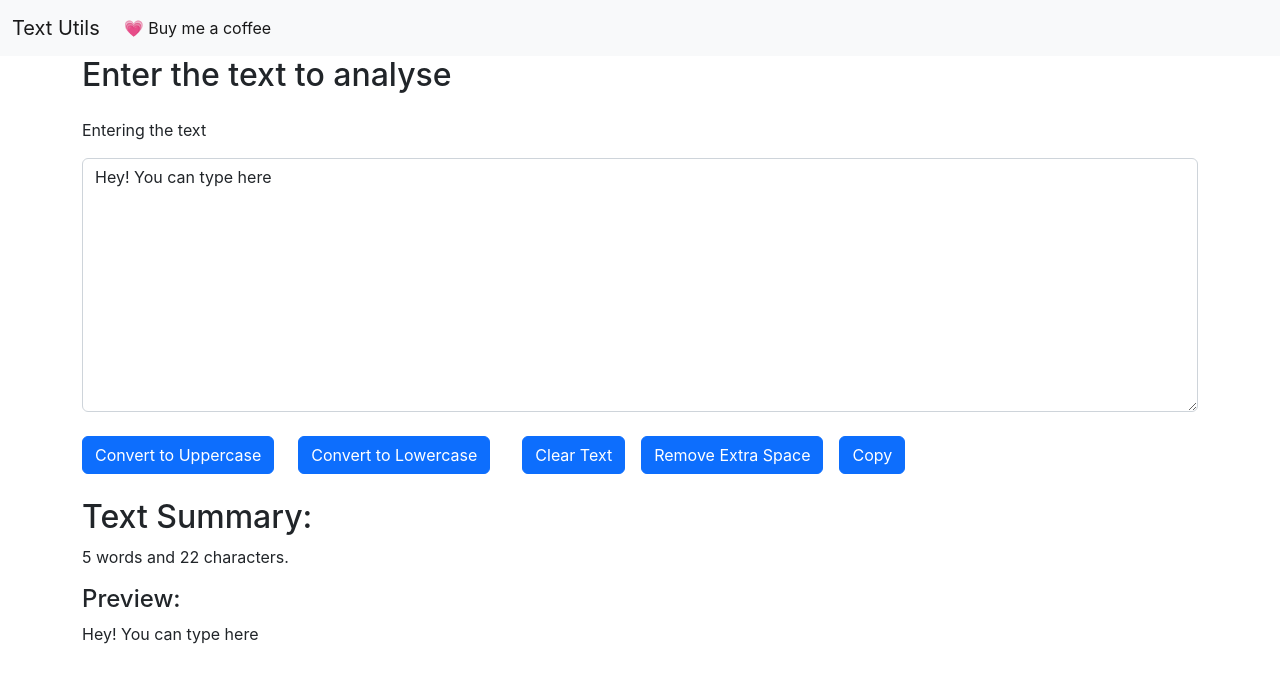
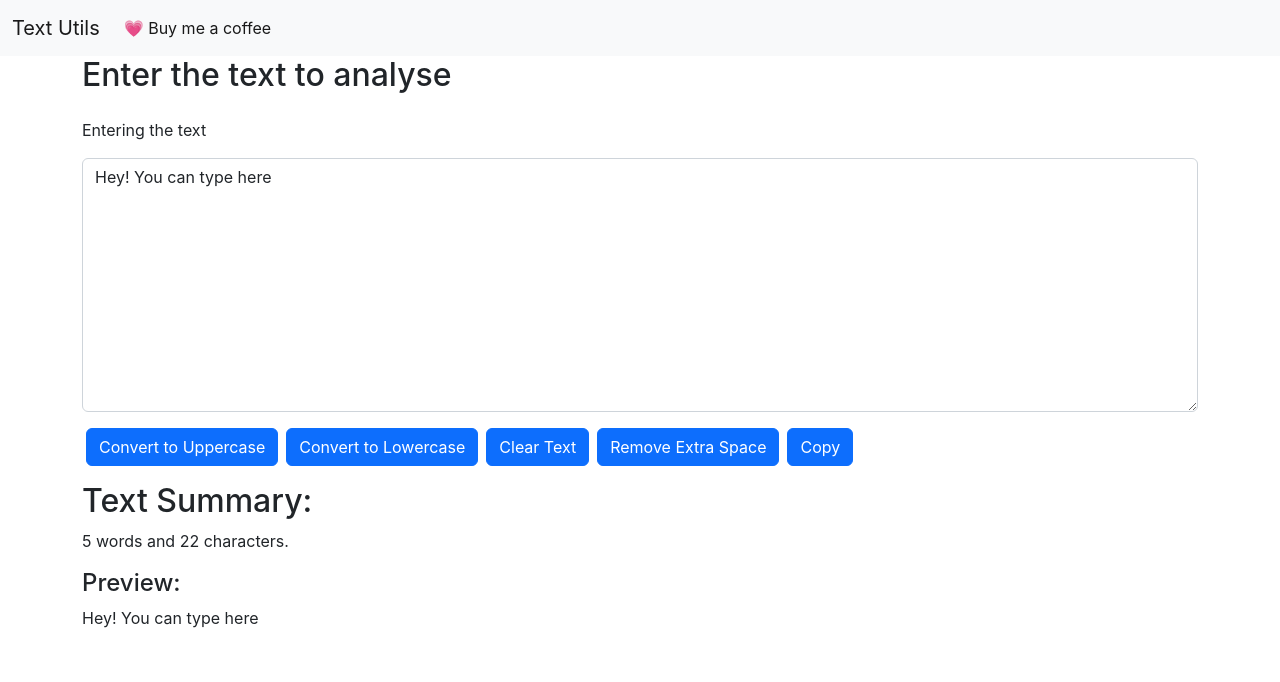
Before and after one commit to TauqeerAhmad5201/react-textutils, a React (Create React App) app: page / in a window 1280 px wide. Shown: the top 682 px of the page. Built offline with nearby package versions, Linux system fonts and the light colour scheme.

Commit message:
preset the button

```diff
--- a/src/components/Textbox.js
+++ b/src/components/Textbox.js
@@ -38,12 +38,13 @@ export default function Textbox(props) {
                         <label htmlFor="exampleFormControlTextarea1" className='py-3'>Entering the text</label>
                         <textarea className="form-control" id="exampleFormControlTextarea1" rows="10"  value={text} onChange={handleOnChange}></textarea>
                     </div>
-
-                    <button className="btn btn-primary my-4" type="button" onClick={handleUpClick}>Convert to Uppercase</button>
-                    <button className="btn btn-primary mx-4 my-2" type="button" onClick={handleDownClick}>Convert to Lowercase</button>
-                    <button className="btn btn-primary mx-2 my-2" type="button" onClick={handleOnClick}>Clear Text</button>
-                    <button className="btn btn-primary mx-2 my-2" type="button" onClick={handleOnExtraSpace}>Remove Extra Space</button>
-                    <button className="btn btn-primary mx-2 my-2" type="button" onClick={handleOnCopy}>Copy</button>
+                    <div>
+                    <button className="btn btn-primary mx-1 my-3" type="button" onClick={handleUpClick}>Convert to Uppercase</button>
+                    <button className="btn btn-primary mx-1 my-3" type="button" onClick={handleDownClick}>Convert to Lowercase</button>
+                    <button className="btn btn-primary mx-1 my-3" type="button" onClick={handleOnClick}>Clear Text</button>
+                    <button className="btn btn-primary mx-1 my-3" type="button" onClick={handleOnExtraSpace}>Remove Extra Space</button>
+                    <button className="btn btn-primary mx-1 my-3" type="button" onClick={handleOnCopy}>Copy</button>
+                    </div>
 
                 </div>
                 <div>
```
